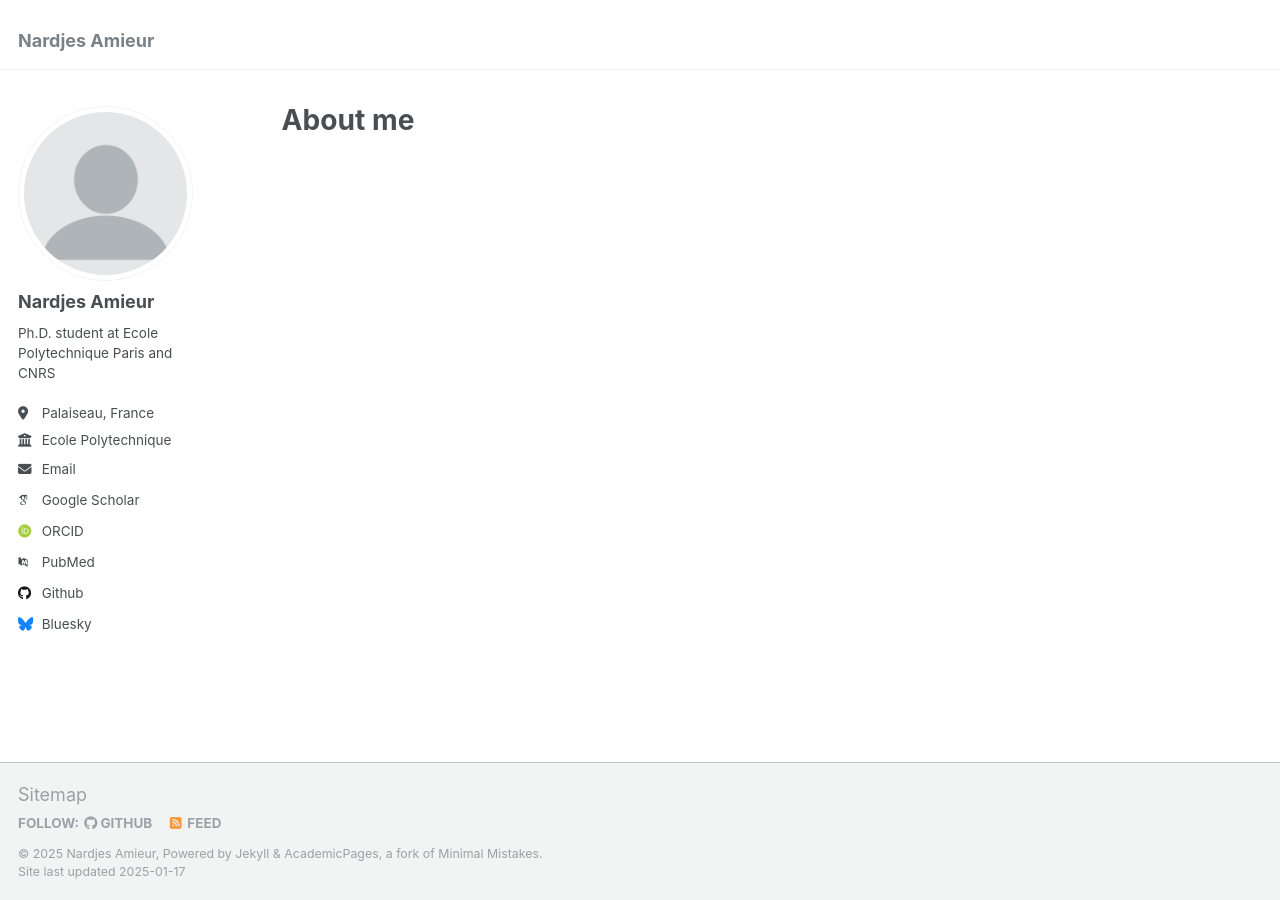
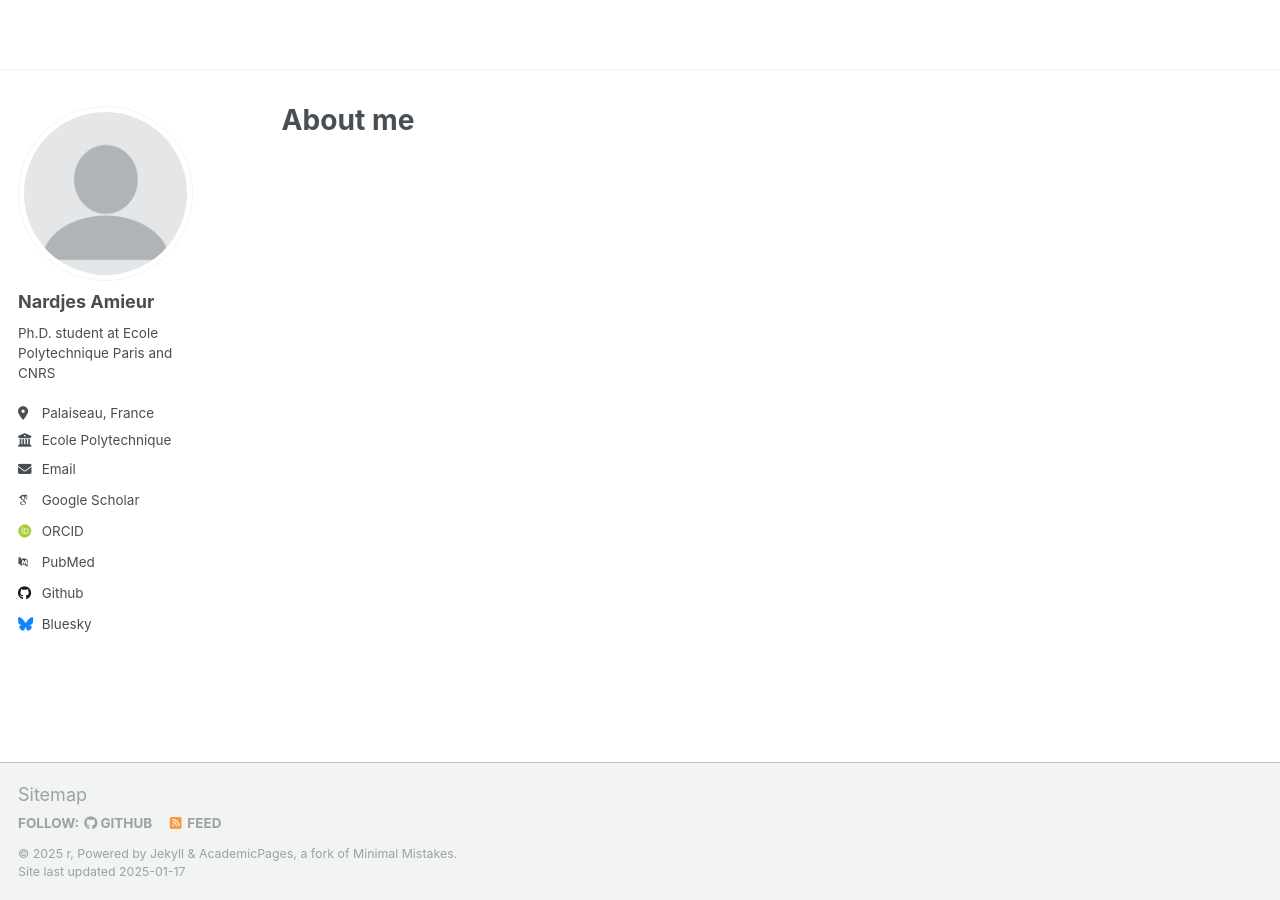
Before and after one commit to Nardjes-Am/Nardjes-Am.github.io, a Jekyll site: the page built from _pages/about.md, in a window 1280 px wide. Built offline with Jekyll 4.4.1, drawn with Linux system fonts in a browser that asks for light colours; some web fonts are replaced.

Commit message:
Update _config.yml

```diff
--- a/_config.yml
+++ b/_config.yml
@@ -8,10 +8,10 @@
 
 # Basic Site Settings
 locale                   : "en-US"
-title                    : "Nardjes Amieur"
+title                    : ""
 title_separator          : "-"
-name                     : &name "Nardjes Amieur"
-description              : &description "Ph.D. student at Ecole Polytechnique Paris and CNRS"
+name                     : &name "r"
+description              : &description ""
 url                      : https://nardjes-am.github.io/ # the base hostname & protocol for your site e.g. "https://[your GitHub username].github.io"
 baseurl                  : "" # the subpath of your site, e.g. "/blog"
 repository               : "academicpages/academicpages.github.io"
```
